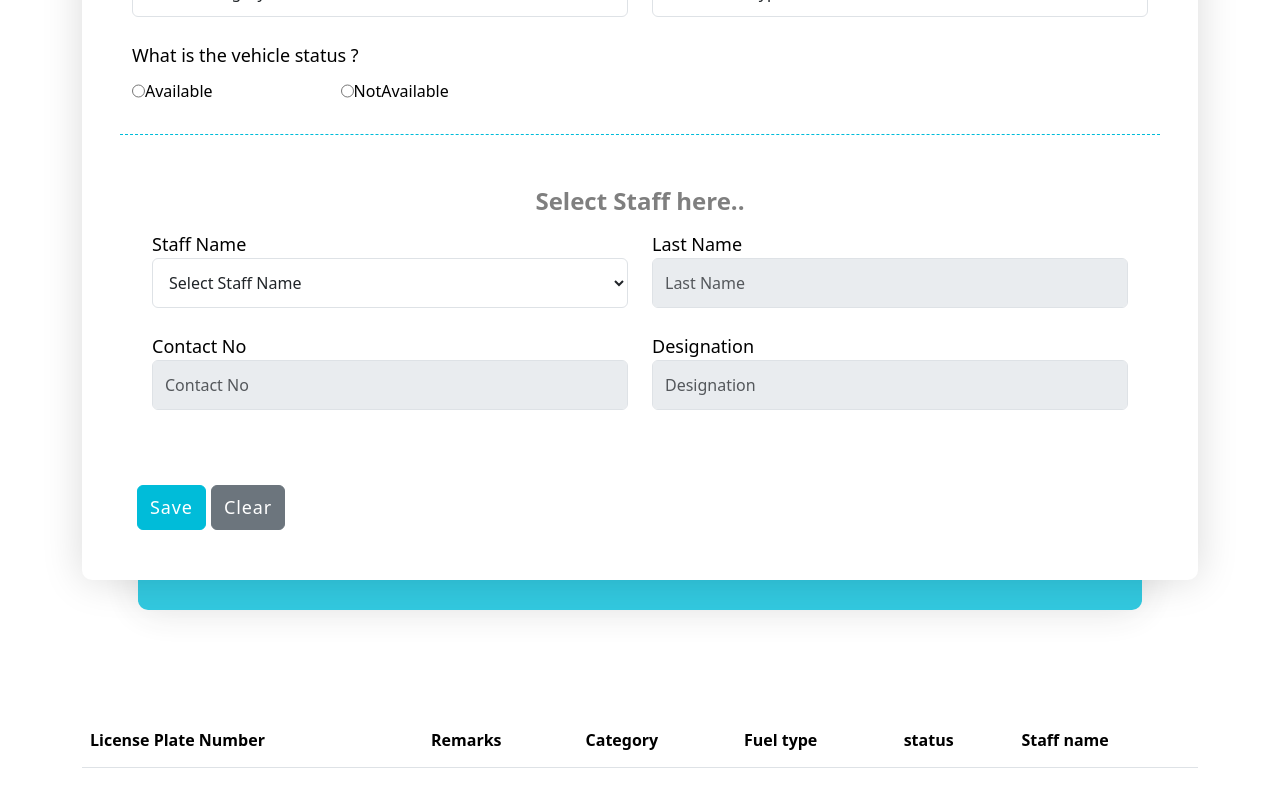
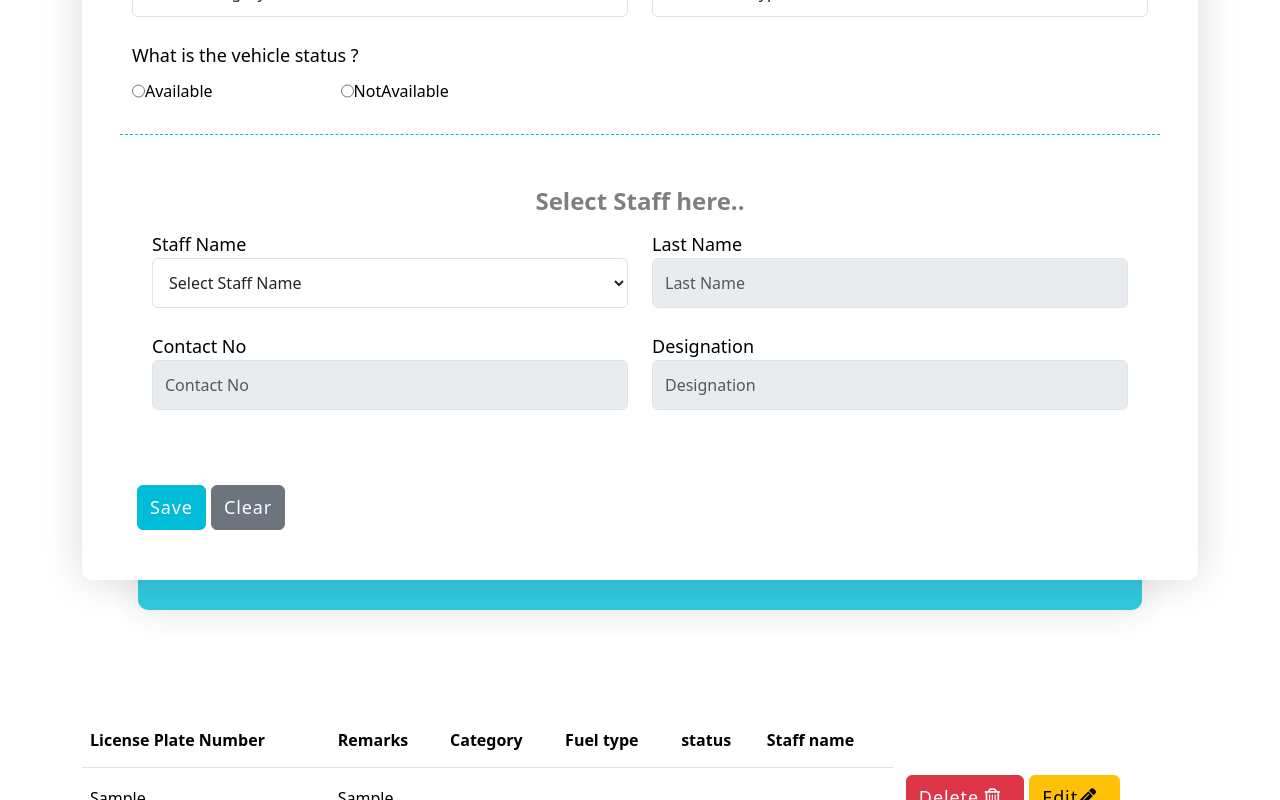
Before and after one commit to chathurasandaruwan/Green-Shadow-Frontend-React, a React (Vite) app: page /vehicle in a window 1280 px wide. Both pictures are taken after typing "Sample", "Sample" into the empty fields and a click on the button "Save". Shown: the part 669-1469 px from the top of the page. Built offline with nearby package versions, Linux system fonts and the light colour scheme.

Commit message:
creat vehicle delete function

```diff
--- a/src/pages/Vehicle.tsx
+++ b/src/pages/Vehicle.tsx
@@ -8,6 +8,7 @@ import {Table} from "../component/Table.tsx";
 import {useDispatch, useSelector} from "react-redux";
 import {Vehicle as VehicleModel} from "../models/Vehicle.ts";
 import {saveVehicle} from "../slices/VehicleSlice.ts";
+import {deleteCrop} from "../slices/CropSlice.ts";
 
 export function Vehicle() {
     const [licensePlateNum, setLicensePlateNum] = useState("");
@@ -38,6 +39,10 @@ export function Vehicle() {
         setStaffContactNo("");
         setStaffDesignation("");
     }
+    const deleteOnAction = ( e:any,index:number) => {
+        e.stopPropagation();
+        dispatch(deleteCrop(index))
+    };
     return (
         <>
             <section id="saveVehicle">
@@ -216,6 +221,22 @@ export function Vehicle() {
                             "status",
                             "Staff name",
                         ]}
+                        tbody={vehicles.map((vehicle, index) => (
+                            <tr key={index}>
+                                <td>{vehicle.licensePlateNum}</td>
+                                <td>{vehicle.remarks}</td>
+                                <td>{vehicle.category}</td>
+                                <td>{vehicle.fuelTypedName}</td>
+                                <td>{vehicle.status}</td>
+                                <td>{vehicle.staffName}</td>
+                                <td>
+                                    <button className=" btn tblBtn btn-danger deleteBtnTbl" onClick={(e) => deleteOnAction(e, index)}>Delete <i
+                                        className="far fa-trash-alt"></i></button>
+                                    <button className=" btn  tblBtn btn-warning editBtn" onClick={() => loadSelectedStaff(vehicle)}>Edit<i
+                                        className="fas fa-pencil-alt"></i></button>
+                                </td>
+                            </tr>
+                        ))}
                     />
                 </div>
             </section>
```
